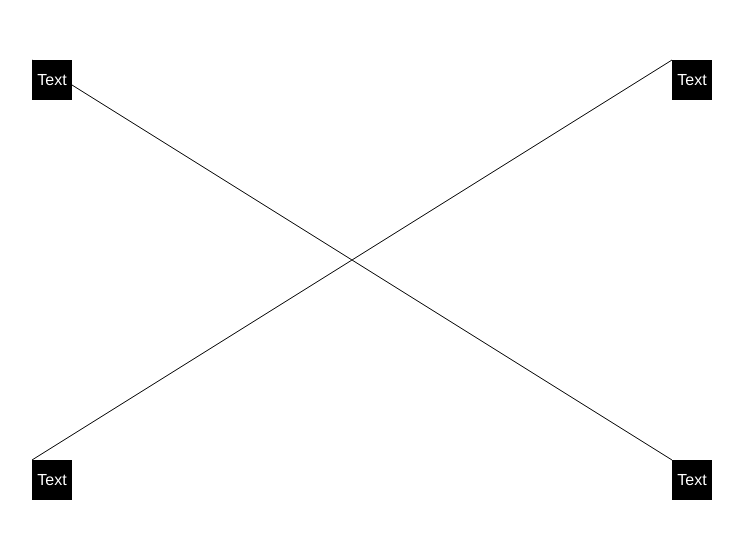
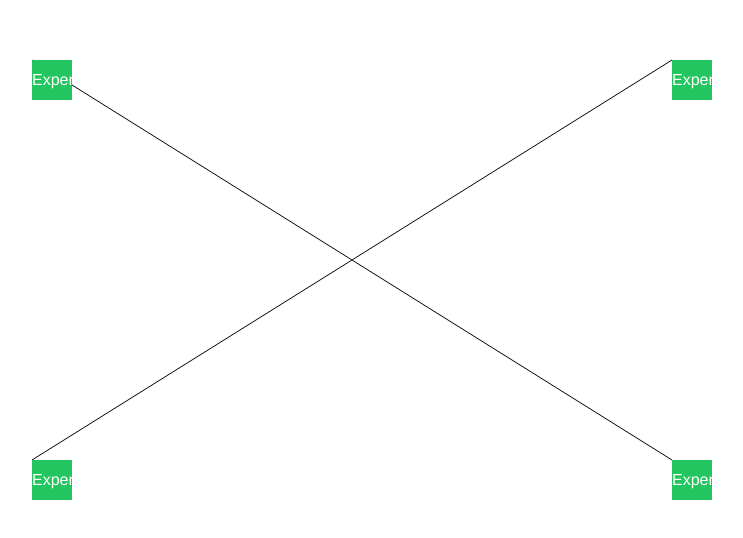
Before and after one commit to georgegausden/portfolio, a Next.js app: page / in a window 1280 px wide. Shown: the part 140-678 px from the top of the page, without its empty margins (288-1031 px from the left). Built offline with nearby package versions, Linux system fonts and the light colour scheme.

Commit message:
Add link and child component to Branch component

```diff
--- a/app/components/branch.tsx
+++ b/app/components/branch.tsx
@@ -1,11 +1,16 @@
+import Link from "next/link";
+import { ReactNode } from 'react';
+
+
 interface BranchProps {
     x1: string;
     y1: string;
     x2: string;
     y2: string;
+    children?: ReactNode;
 }
 
-const Branch: React.FC<BranchProps> = ({ x1, y1, x2, y2 }) => {
+const Branch: React.FC<BranchProps> = ({ x1, y1, x2, y2, children }) => {
     return (
         <div style={{ position: 'relative', width: '100%', height: '100%' }}>
             <svg
@@ -19,9 +24,13 @@ const Branch: React.FC<BranchProps> = ({ x1, y1, x2, y2 }) => {
                     stroke="black"
                 />
             </svg>
-            <button style={{ position: 'absolute', top: y2, left: x2 }} className="w-10 h-10 bg-black text-white hover:w-16 ease-in-out duration-500 transition-all">
-                Text
-            </button>
+            <Link href = {"/experiments"} style={{ position: 'absolute', top: y2, left: x2 }} className="w-10 h-auto m-0 bg-green-500 text-white hover:w-auto ease-in-out duration-500 transition-all">
+                <h6>Experiments</h6>
+            </Link>
+
+            <div style={{ position: 'absolute', top: y2, left: x2 }}>
+                {children}
+            </div>
         </div>
     );
 };
--- a/app/page.tsx
+++ b/app/page.tsx
@@ -13,7 +13,9 @@ export default function Home() {
 
   return (
     <main className="grid grid-cols-2 h-screen">
-      <Branch x1="100%" y1="100%" x2="50%" y2="50%" />
+      <Branch x1="100%" y1="100%" x2="50%" y2="50%">
+        <Branch x1="0%" y1="0%" x2="-50%" y2="-50%"></Branch>
+      </Branch>
       <Branch x1="0%" y1="100%" x2="50%" y2="50%" />
       <Branch x1="100%" y1="0%" x2="50%" y2="50%" />
       <Branch x1="0%" y1="0%" x2="50%" y2="50%" />
```
